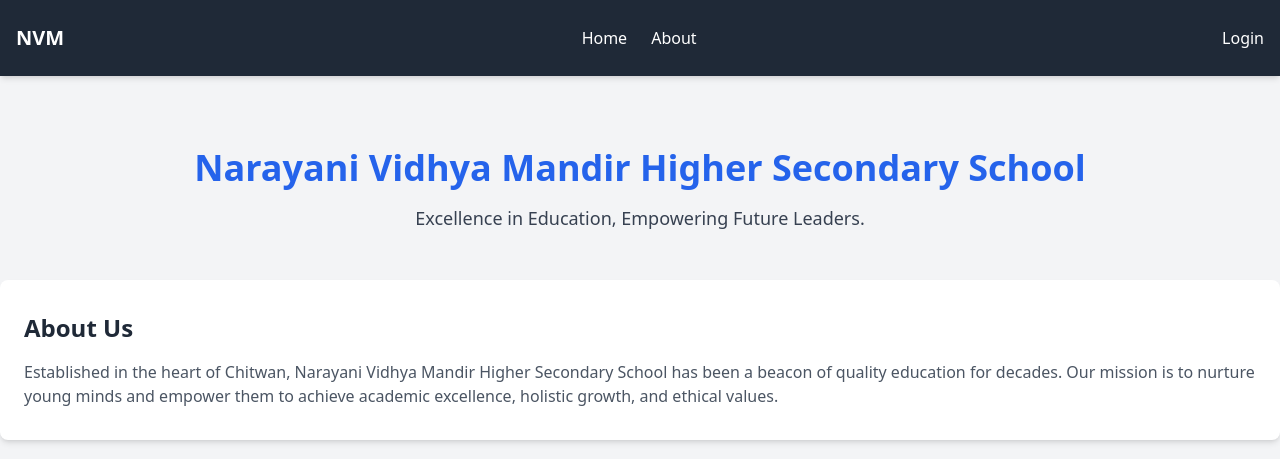
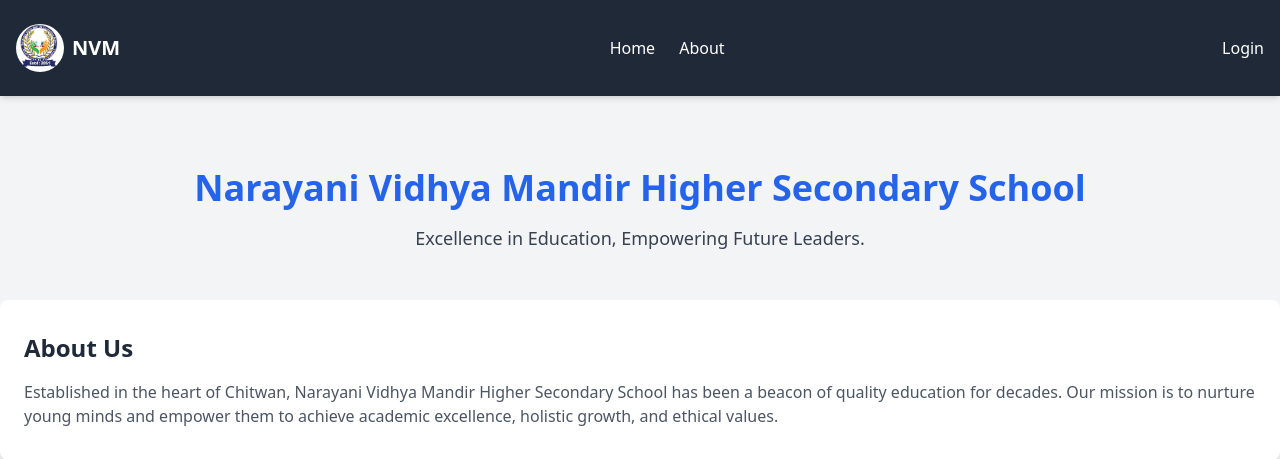
Before and after one commit to cole15sky/NVM-Webapp, a Django app: page / in a window 1280 px wide. Shown: the top 459 px of the page. Run offline with Django 5.2, Linux system fonts and the light colour scheme; some libraries are stand-ins or nearby versions.

Commit message:
choreL: update static files settings, add nav_logo

```diff
--- a/home/templates/home/base.html
+++ b/home/templates/home/base.html
@@ -1,4 +1,5 @@
 {% load static tailwind_tags %}
+
 <!DOCTYPE html>
 <html lang="en">
 <head>
@@ -13,8 +14,12 @@
     <nav class="bg-gray-800 text-white shadow-md">
         <div class="container mx-auto px-4 py-6 flex items-center justify-between">
             <!-- Logo -->
-            <div class="text-xl font-bold">
-                <a href="{% url 'home' %}" class="text-white hover:text-blue-600">NVM</a>
+            <div class="text-xl font-bold flex items-center">
+                <a href="{% url 'home' %}" class="text-white hover:text-blue-600 flex items-center">
+                    <!-- Logo Image -->
+                    <img src="{% static 'app/images/nvm-logo.jpg' %}" alt="Logo" class="h-12 rounded-3xl mr-2">
+                    NVM
+                </a>
             </div>
 
             <!-- Menu for larger screens -->
--- a/theme/static/css/dist/styles.css
+++ b/theme/static/css/dist/styles.css
@@ -816,6 +816,10 @@
   margin-top: 2rem;
 }
 
+.mr-2 {
+  margin-right: 0.5rem;
+}
+
 .block {
   display: block;
 }
@@ -836,8 +840,20 @@
   height: 100vh;
 }
 
+.h-8 {
+  height: 2rem;
+}
+
+.h-12 {
+  height: 3rem;
+}
+
 .min-h-screen {
   min-height: 100vh;
+}
+
+.w-auto {
+  width: auto;
 }
 
 .flex-grow {
@@ -892,6 +908,14 @@
 
 .rounded-md {
   border-radius: 0.375rem;
+}
+
+.rounded-3xl {
+  border-radius: 1.5rem;
+}
+
+.rounded-2xl {
+  border-radius: 1rem;
 }
 
 .bg-blue-100 {
```
Also changed, not shown: core/settings.py (+18 -43 lines), static/app/images/nvm-logo.jpg (added).
